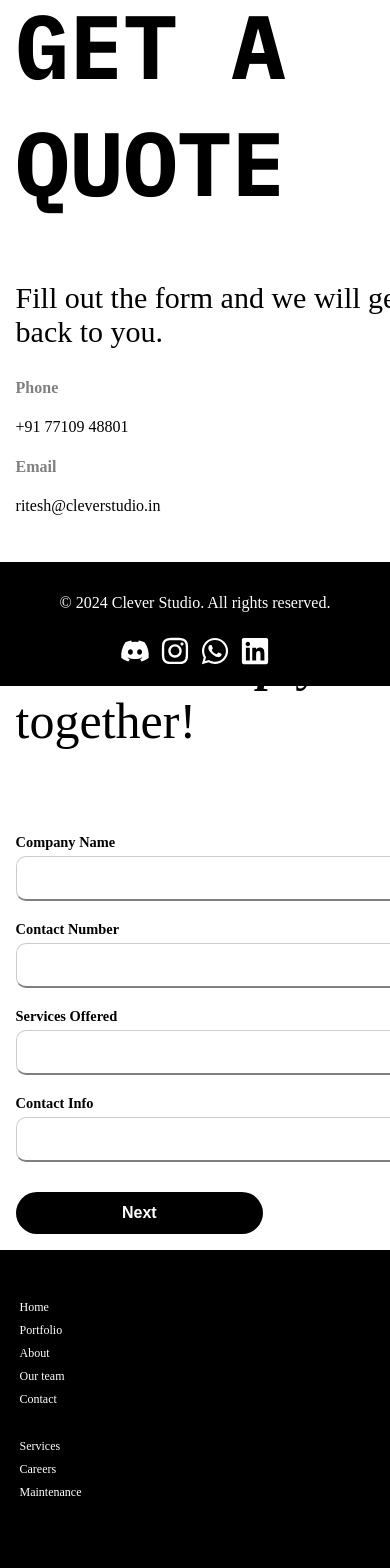
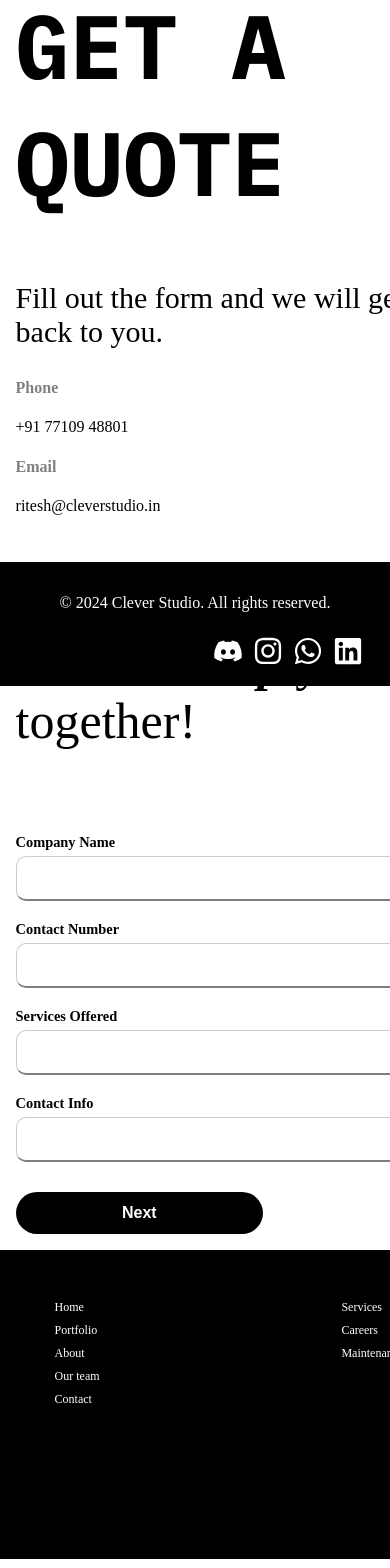
Before and after one commit to PranjaliBhardwaj/Company-Form, a React (Create React App) app: page / in a window 390 px wide. Shown: the part 158-1726 px from the top of the page. Built offline with nearby package versions, Linux system fonts and the light colour scheme; a web font is replaced by a local one.

Commit message:
Update Footer.css

```diff
--- a/src/components/Footer.css
+++ b/src/components/Footer.css
@@ -11,6 +11,7 @@ body {
     flex-direction: column;
     align-items: center;
     min-height: 200px;
+    z-index: 0.5;
   }
 
   .footer-links {
@@ -88,34 +89,21 @@ body {
     color: white;
   }
 
-
-  @media (max-width: 768px) {
-    .footer-links {
-      flex-direction: column;
-      width: 90%;
-      gap: 1.5rem;
-      padding: 0 5%;
+  @media (max-width: 1200px) {
+  .footer-title {
+    margin-bottom: 75px;
+  }
+  }
+  @media (max-width: 850px) {
+    .footer-title {
+      margin-bottom: 90px;
+    }
     }
 
-    .footer-left, .footer-right {
-      width: 100%;
-      min-width: 0;
-    }
-
-    .footer-title {
-      font-size: clamp(24px, 8vw, 50px);
-      margin: 1rem 0;
-    }
-
-    .footer-icons {
-      text-align: center;
-      padding: 0.5rem 2%;
-    }
-
-    .footer-icon {
-      justify-content: center;
-      margin-left: 0;
-      width: 100%;
+  @media (max-width: 570px){
+    .footer-container {
+      width: 120%;
+      bottom: 0;
     }
   }
 
@@ -141,5 +129,31 @@ body {
 
     .footer-container {
       min-height: 300px;
+      width: 140%;
     }
   }
+  @media (max-width: 380px){
+    .footer-container {
+      width: 165%;
+      bottom: 0;
+    }
+    .footer-icon {
+      margin-right: 20px;
+    }
+    .footer-title {
+      margin-bottom: 110px;
+      font-size: 50px;
+    }
+  }
+  @media (max-width: 355px){
+    .footer-container {
+      width: 160%;
+      bottom: 0;
+    }
+  }
+  @media (max-width: 345px){
+    .footer-container {
+      width: 170%;
+      bottom: 0;
+    }
+  }
```
